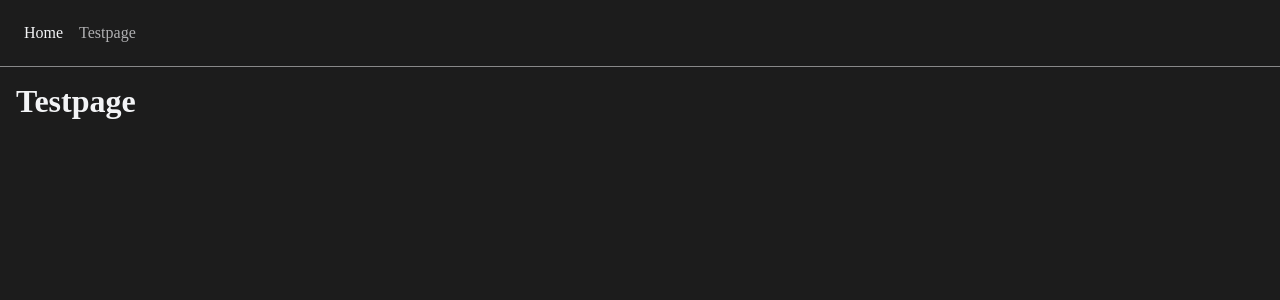
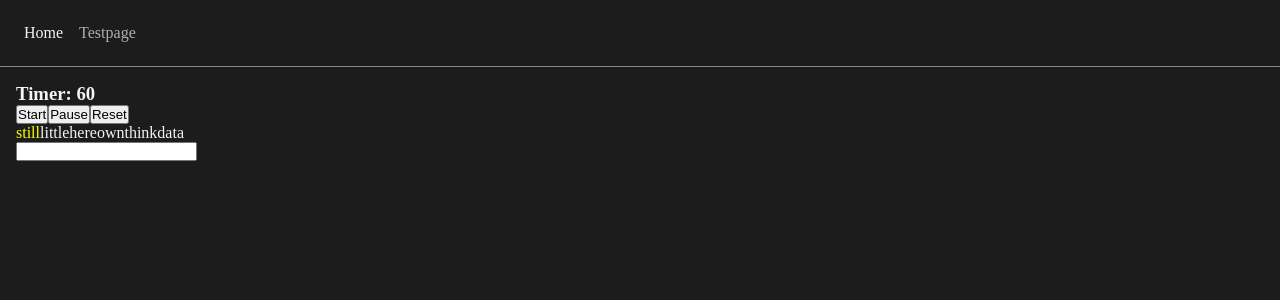
Before and after one commit to shulepov1/react, a React (Vite) app: page /testpage in a window 1280 px wide. Shown: the top 300 px of the page. Built offline with nearby package versions, Linux system fonts and the light colour scheme.

Commit message:
typing test without results

```diff
--- /dev/null
+++ b/src/components/words/Word.tsx
@@ -0,0 +1,17 @@
+import styles from "./word.module.css";
+
+export default function Word({ word, isCurrent, isWordWrong }) {
+    if (word.skipped === true) {
+        return <span className={styles.wordWrongSkipped}>{word.text}</span>;
+    }
+    if (word.ok === true) {
+        return <span className={styles.wordOk}>{word.text}</span>;
+    }
+    if (isCurrent) {
+        if (isWordWrong) {
+            return <span className={styles.wordWrong}>{word.text}</span>;
+        }
+        return <span className={styles.wordCurrent}>{word.text}</span>;
+    }
+    return <span>{word.text}</span>;
+}
--- /dev/null
+++ b/src/components/words/Words.tsx
@@ -0,0 +1,18 @@
+import Word from "./Word";
+
+export default function Words({ words, currentWordIndex, isWordWrong }) {
+    return (
+        <div>
+            {words.map((word, index) => {
+                return (
+                    <Word
+                        key={index}
+                        word={word}
+                        isCurrent={currentWordIndex === index}
+                        isWordWrong={isWordWrong}
+                    />
+                );
+            })}
+        </div>
+    );
+}
--- /dev/null
+++ b/src/components/words/word.module.css
@@ -0,0 +1,12 @@
+.wordCurrent {
+    color: yellow;
+}
+.wordWrong {
+    background-color: red;
+}
+.wordWrongSkipped {
+    color: red;
+}
+.wordOk {
+    color: green;
+}
--- a/src/pages/Testpage/index.tsx
+++ b/src/pages/Testpage/index.tsx
@@ -1,3 +1,171 @@
+import { useState, useEffect, createContext } from "react";
+import Words from "../../components/words/Words";
+
+export const SkippedContext = createContext(null);
+
 export default function Testpage() {
-    return <h1>Testpage</h1>;
+    const _words = [
+        {
+            text: "still",
+            skipped: false,
+            mistaken: false,
+            ok: false,
+        },
+        {
+            text: "little",
+            skipped: false,
+            mistaken: false,
+            ok: false,
+        },
+        {
+            text: "here",
+            skipped: false,
+            mistaken: false,
+            ok: false,
+        },
+        {
+            text: "own",
+            skipped: false,
+            mistaken: false,
+            ok: false,
+        },
+        {
+            text: "think",
+            skipped: false,
+            mistaken: false,
+            ok: false,
+        },
+        {
+            text: "data",
+            skipped: false,
+            mistaken: false,
+            ok: false,
+        },
+    ];
+
+    const [words, setWords] = useState(_words);
+    const [inputValue, setInputValue] = useState("");
+    const [currentWordIndex, setCurrentWordIndex] = useState(0);
+    const [isCurrentWordWrong, setIsCurrentWordWrong] = useState(false);
+    const [latestKeyDown, setLatestKeyDown] = useState("");
+
+    const [timer, setTimer] = useState(60);
+    const [timeInterval, setTimeInterval] = useState(null);
+
+    const [isTestActive, setIsTestActive] = useState(false);
+
+    const startTimer = () => {
+        setTimeInterval(
+            setInterval(() => {
+                setTimer((prev) => prev - 1);
+            }, 1000)
+        );
+    };
+
+    const pauseTimer = () => {
+        clearInterval(timeInterval);
+    };
+
+    const resetTimer = () => {
+        setTimer(60);
+        clearInterval(timeInterval);
+
+        setIsCurrentWordWrong(false);
+        setCurrentWordIndex(0);
+        setWords(_words);
+        setInputValue("");
+        setIsTestActive(false);
+    };
+
+    useEffect(() => {
+        if (inputValue === "") {
+            setIsCurrentWordWrong(false);
+            return;
+        }
+        if (latestKeyDown === " ") {
+            if (inputValue === `${words[currentWordIndex].text} `) {
+                setWords((words) => {
+                    const newWords = [...words];
+                    newWords[currentWordIndex].ok = true;
+                    return newWords;
+                });
+            } else {
+                setWords((words) => {
+                    const newWords = [...words];
+                    newWords[currentWordIndex].skipped = true;
+                    return newWords;
+                });
+            }
+            updateIndex();
+            setInputValue("");
+        } else {
+            if (
+                inputValue.length > words[currentWordIndex].text.length ||
+                inputValue !==
+                    words[currentWordIndex].text.slice(0, inputValue.length)
+            ) {
+                setWords((words) => {
+                    const newWords = [...words];
+                    newWords[currentWordIndex].mistaken = true;
+                    return newWords;
+                });
+                setIsCurrentWordWrong(true);
+            } else {
+                setIsCurrentWordWrong(false);
+            }
+        }
+    }, [inputValue]);
+
+    const updateState = (e) => {
+        setInputValue(e.target.value);
+
+        if (!isTestActive) {
+            console.log("started test");
+            setIsTestActive(true);
+            startTimer();
+        }
+    };
+
+    const updateIndex = () => {
+        setCurrentWordIndex((currentWordIndex) => {
+            const newWordIndex = currentWordIndex + 1;
+            if (newWordIndex >= words.length) {
+                setIsCurrentWordWrong(false);
+                setCurrentWordIndex(0);
+                setWords(_words);
+            }
+            return newWordIndex;
+        });
+    };
+
+    return (
+        <div>
+            <div className="App">
+                <h3>Timer: {timer}</h3>
+                <div className="btn-wrapper">
+                    {/* Button to start the timer */}
+                    <button onClick={startTimer}>Start</button>
+                    {/* Button to pause the timer */}
+                    <button onClick={pauseTimer}>Pause</button>
+                    {/* Button to reset the timer */}
+                    <button onClick={resetTimer}>Reset</button>
+                </div>
+            </div>
+            <Words
+                words={words}
+                currentWordIndex={currentWordIndex}
+                isWordWrong={isCurrentWordWrong}
+            />
+            <div>
+                <input
+                    type="text"
+                    value={inputValue}
+                    onChange={updateState}
+                    onKeyDown={(e) => {
+                        setLatestKeyDown(e.key);
+                    }}
+                />
+            </div>
+        </div>
+    );
 }
```
